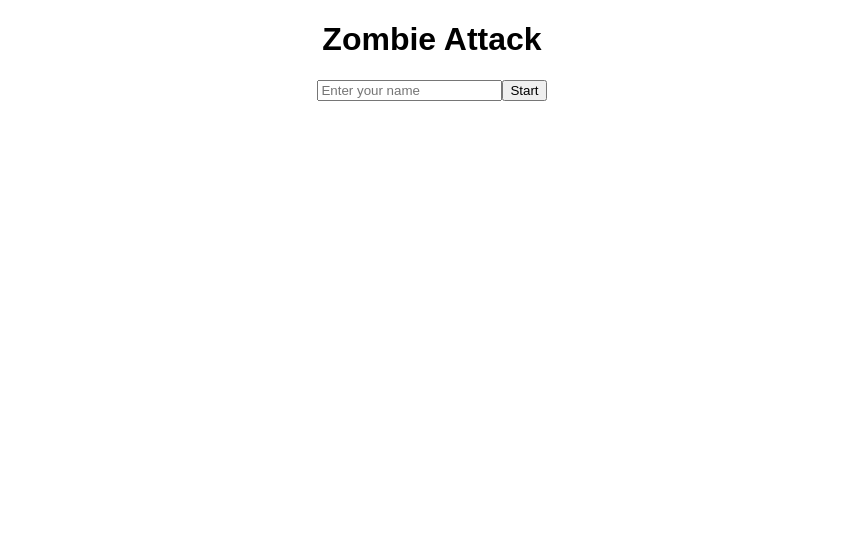
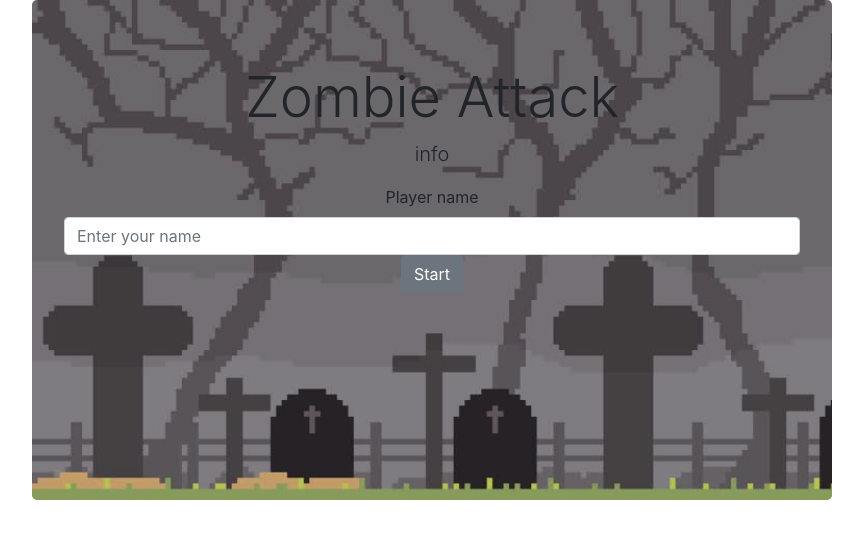
Before and after one commit to dorisobor/zombie-attack, a React app: page / in a window 1280 px wide. Shown: the whole page, without its empty margins (208-1071 px from the left). Built offline with nearby package versions, Linux system fonts and the light colour scheme.

Commit message:
added bootstrap

```diff
--- a/src/components/App.js
+++ b/src/components/App.js
@@ -1,11 +1,8 @@
 import React, { Component } from "react";
+import 'bootstrap/dist/css/bootstrap.min.css';
 import "./../css/App.css";
 import Home from "./Home";
-//import DisplayPlayerName from "./DisplayPlayerName";
 import Game from "./Game";
-//import PlayerName from "./PlayerNameInput";
-//import all the from react-router-dom
-// import {BrowserRouter as Router , Switch, Route} from "react-router-dom";
 
 
 
--- a/src/components/Home.js
+++ b/src/components/Home.js
@@ -3,8 +3,11 @@ import PlayerNameInput from "./PlayerNameInput";
 
 
 export default (props) => (
-  <div className="start-page-container">
-    <h1>Zombie Attack</h1>
+  <div className="jumbotron">
+    <h1 className="display-4">Zombie Attack</h1>
+
+    <p className="lead">info</p>
+
 
     <div className="form-container">
       <PlayerNameInput handleLogin={props.handleLogin} />
--- a/src/components/PlayerNameInput.js
+++ b/src/components/PlayerNameInput.js
@@ -1,5 +1,5 @@
 import React, { Component } from "react";
-// import { withRouter } from 'react-router-dom';
+import { Button } from 'reactstrap';
 
 
 class PlayerName extends Component {
@@ -40,10 +40,14 @@ class PlayerName extends Component {
       <div class="player-form">
 
         <form onSubmit={this.submitName}>
+        <div class="form-group">
+        <label for="enterPlayerName">Player name</label>
 
-          <input type="text" placeholder="Enter your name" value={this.state.value} onChange={this.handleChange} />
+          <input type="text"  class="form-control" id="enterPlayerName"
+          placeholder="Enter your name" value={this.state.value} onChange={this.handleChange} />
 
-          <button type="submit" value="Start">Start </button>
+          <Button type="submit" value="Start">Start </Button>
+          </div>
         </form>
         {errorMessage}
 
--- a/src/css/App.scss
+++ b/src/css/App.scss
@@ -1,28 +1,10 @@
 .App {
-  text-align: center;
-}
+    text-align: center; }
 
-.App-logo {
-  animation: App-logo-spin infinite 20s linear;
-  height: 80px;
-}
+  .jumbotron {
+    margin: auto;
+    background-image: url(../images/graveyard.jpg);
+    background-size:cover;
 
-.App-header {
-  background-color: #222;
-  height: 150px;
-  padding: 20px;
-  color: white;
-}
 
-.App-title {
-  font-size: 1.5em;
-}
-
-.App-intro {
-  font-size: large;
-}
-
-@keyframes App-logo-spin {
-  from { transform: rotate(0deg); }
-  to { transform: rotate(360deg); }
-}
+  }
```
Also changed, not shown: package.json (+7 -4 lines), src/css/App.css, 1 other file.
